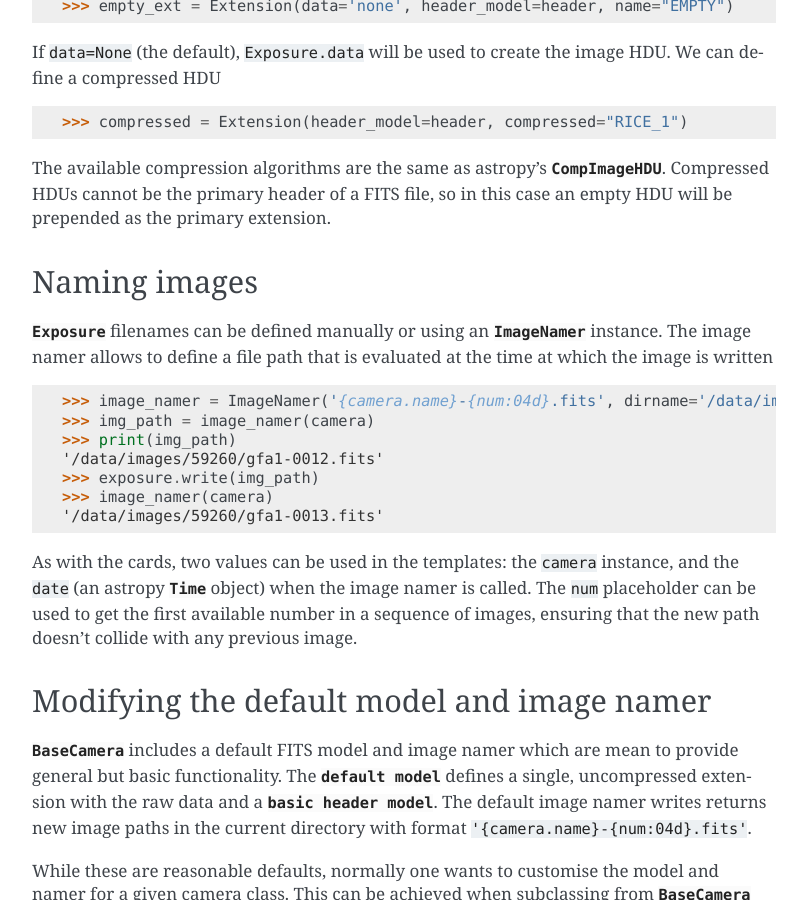
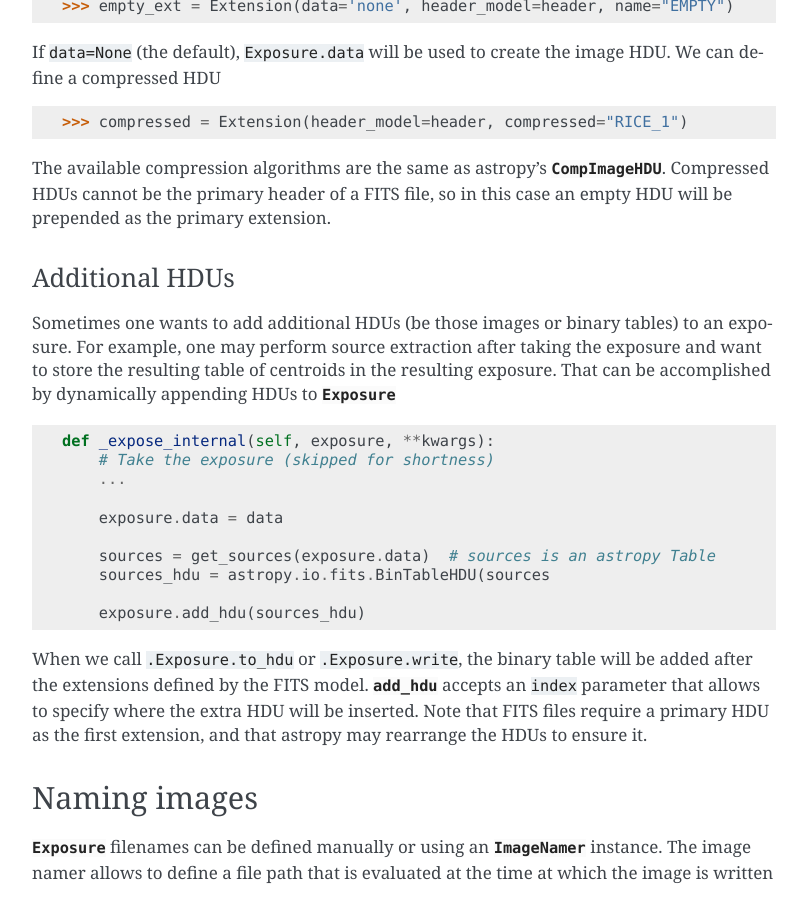
Before and after one commit to sdss/basecam, a Sphinx documentation site: the page built from docs/exposure.rst, in a window 1280 px wide and 900 px high, scrolled down 5165 px. Shown: the whole window, without its empty margins (346-1153 px from the left). Built offline with Sphinx 7.4.7, drawn with Linux system fonts in a browser that asks for light colours; the version number is read from the project's files by our own code.

Commit message:
Documentation for Exposure.add_hdu

```diff
--- a/docs/exposure.rst
+++ b/docs/exposure.rst
@@ -208,6 +208,24 @@ If ``data=None`` (the default), ``Exposure.data`` will be used to create the ima
 
 The available compression algorithms are the same as astropy's `~astropy.io.fits.CompImageHDU`. Compressed HDUs cannot be the primary header of a FITS file, so in this case an empty HDU will be prepended as the primary extension.
 
+Additional HDUs
+^^^^^^^^^^^^^^^
+
+Sometimes one wants to add additional HDUs (be those images or binary tables) to an exposure. For example, one may perform source extraction after taking the exposure and want to store the resulting table of centroids in the resulting exposure. That can be accomplished by dynamically appending HDUs to `.Exposure` ::
+
+    def _expose_internal(self, exposure, **kwargs):
+        # Take the exposure (skipped for shortness)
+        ...
+
+        exposure.data = data
+
+        sources = get_sources(exposure.data)  # sources is an astropy Table
+        sources_hdu = astropy.io.fits.BinTableHDU(sources
+
+        exposure.add_hdu(sources_hdu)
+
+When we call ``.Exposure.to_hdu`` or ``.Exposure.write``, the binary table will be added after the extensions defined by the FITS model. `~.Exposure.add_hdu` accepts an ``index`` parameter that allows to specify where the extra HDU will be inserted. Note that FITS files require a primary HDU as the first extension, and that astropy may rearrange the HDUs to ensure it.
+
 Naming images
 -------------
 
```
